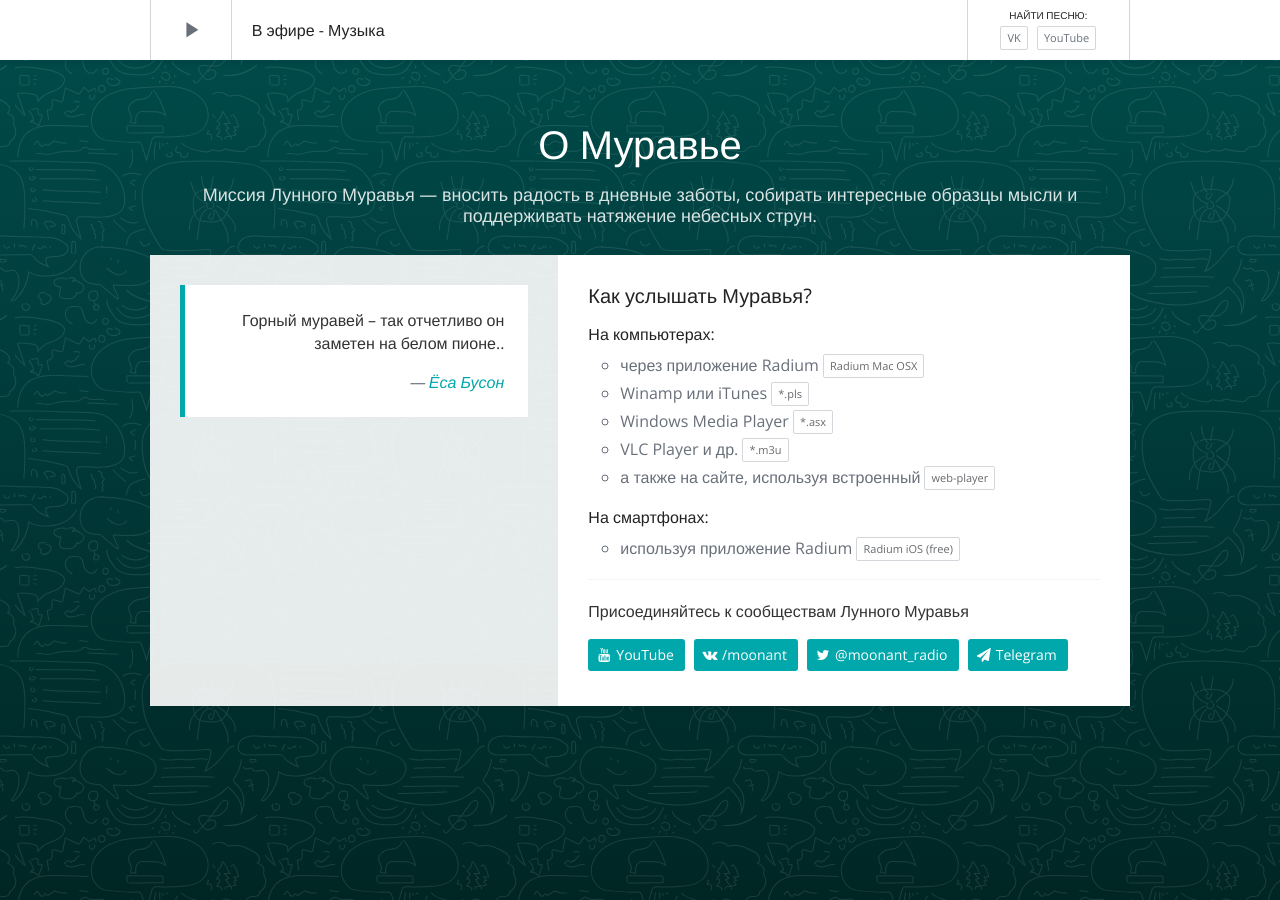
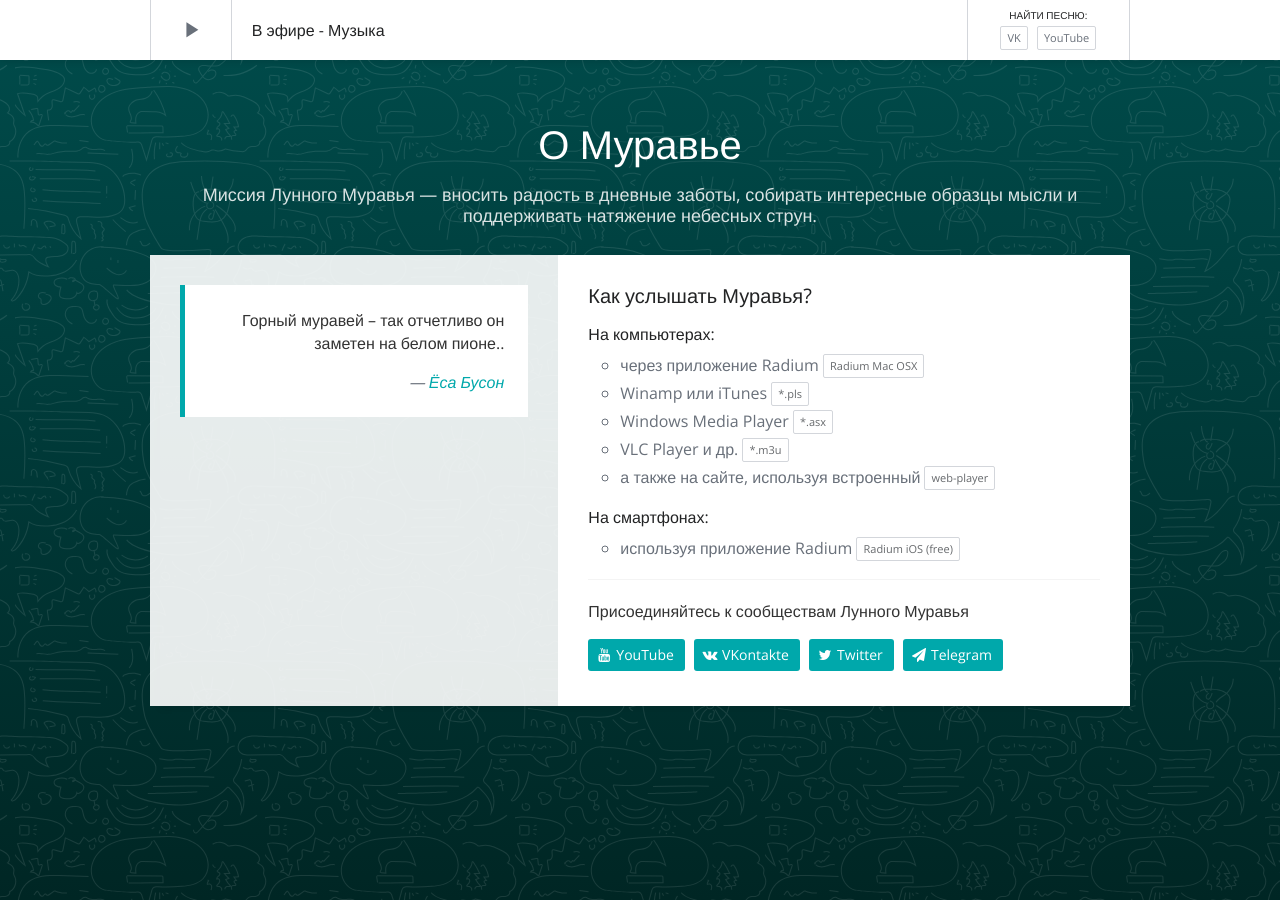
Before and after one commit to tretten/site-moonant, a Jekyll site: the page built from index.html, in a window 1280 px wide and 900 px high, scrolled down 2160 px. Built offline with Jekyll 4.4.1, drawn with Linux system fonts in a browser that asks for light colours; nearby versions of some CDN libraries; a script that is not in the unit is left out; the list of posts is cut into pages by our own code; comment, search, counter and statistics services are not loaded.

Commit message:
links on home

```diff
--- a/index.html
+++ b/index.html
@@ -146,9 +146,9 @@
                     <p>Присоединяйтесь к сообществам Лунного Муравья</p>
                     <p>
                         <a href="https://www.youtube.com/channel/UCfUTABZP2Yz8wLTY5h78Vcg"  class="button is-primary"><i class="fa fa-youtube"></i>YouTube</a>
-                        <a href="https://vk.com/moonant" class="button is-primary"><i class="fa fa-vk"></i>/moonant</a>
-                        <a href="https://twitter.com/@moonant_radio" class="button is-primary"><i class="fa fa-twitter"></i>@moonant_radio</a>
-                        <a href="https://telegram.me/moonant_radio" class="button is-primary"><i class="fa fa-paper-plane"></i>Telegram</a>
+                        <a href="https://vk.com/moonant" class="button is-primary"><i class="fa fa-vk"></i>VKontakte</a>
+                        <a href="https://twitter.com/@moonant_radio" class="button is-primary"><i class="fa fa-twitter"></i>Twitter</a>
+                        <a href="https://telegram.me/moonantradio" class="button is-primary"><i class="fa fa-paper-plane"></i>Telegram</a>
                     </p>
                 </div>
             </div>
```
